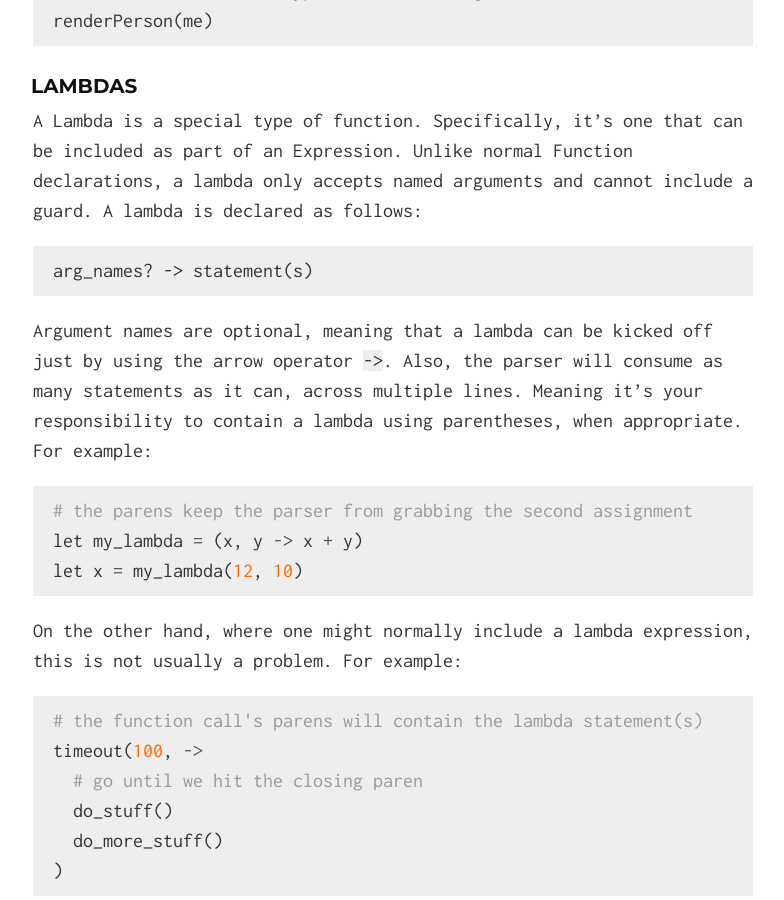
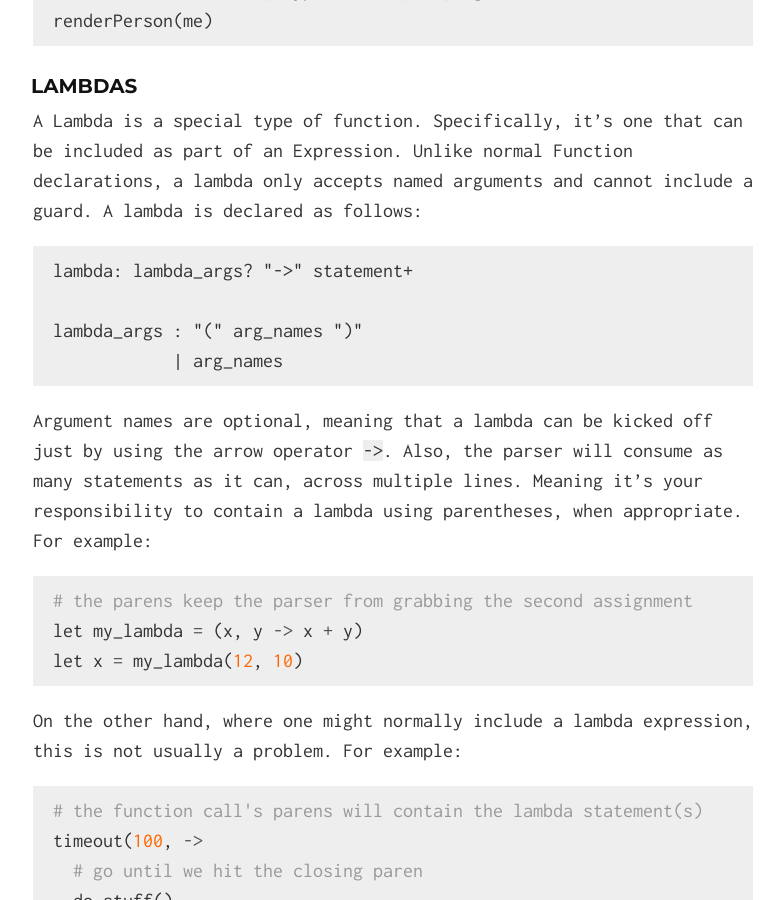
Before and after one commit to kode4food/fate-lang, a Jekyll site: the page built from guide/functions.md, in a window 1280 px wide and 900 px high, scrolled down 2304 px. Shown: the whole window, without its empty margins (247-1031 px from the left). Built offline with Jekyll 4.4.1, drawn with Linux system fonts in a browser that asks for light colours; Markdown is read by kramdown in place of the engine named in the settings.

Commit message:
formatting

````diff
--- a/guide/functions.md
+++ b/guide/functions.md
@@ -68,7 +68,10 @@ renderPerson(me)
 A Lambda is a special type of function.  Specifically, it's one that can be included as part of an Expression.  Unlike normal Function declarations, a lambda only accepts named arguments and cannot include a guard.  A lambda is declared as follows:
 
 ```
-arg_names? -> statement(s)
+lambda: lambda_args? "->" statement+
+
+lambda_args : "(" arg_names ")"
+            | arg_names
 ```
 
 Argument names are optional, meaning that a lambda can be kicked off just by using the arrow operator `->`.  Also, the parser will consume as many statements as it can, across multiple lines.  Meaning it's your responsibility to contain a lambda using parentheses, when appropriate.  For example:
````
